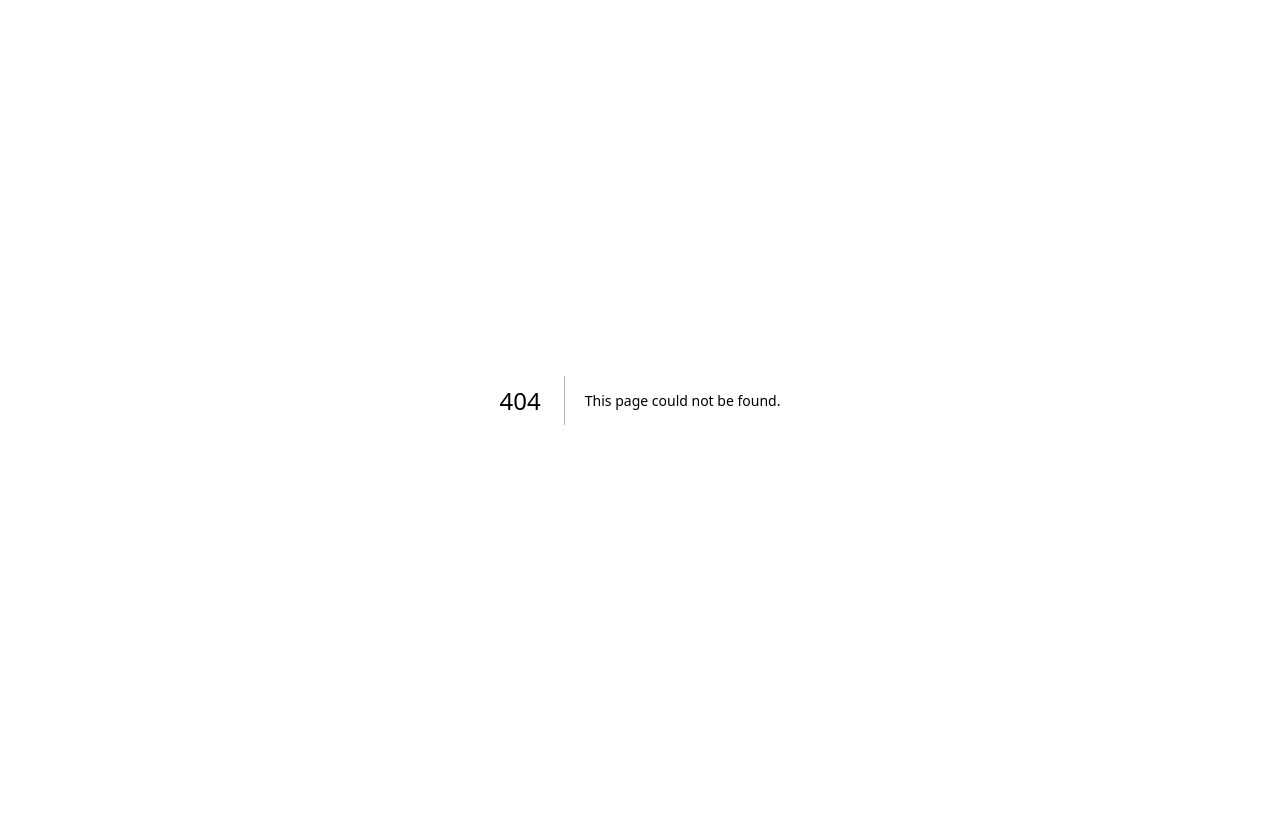
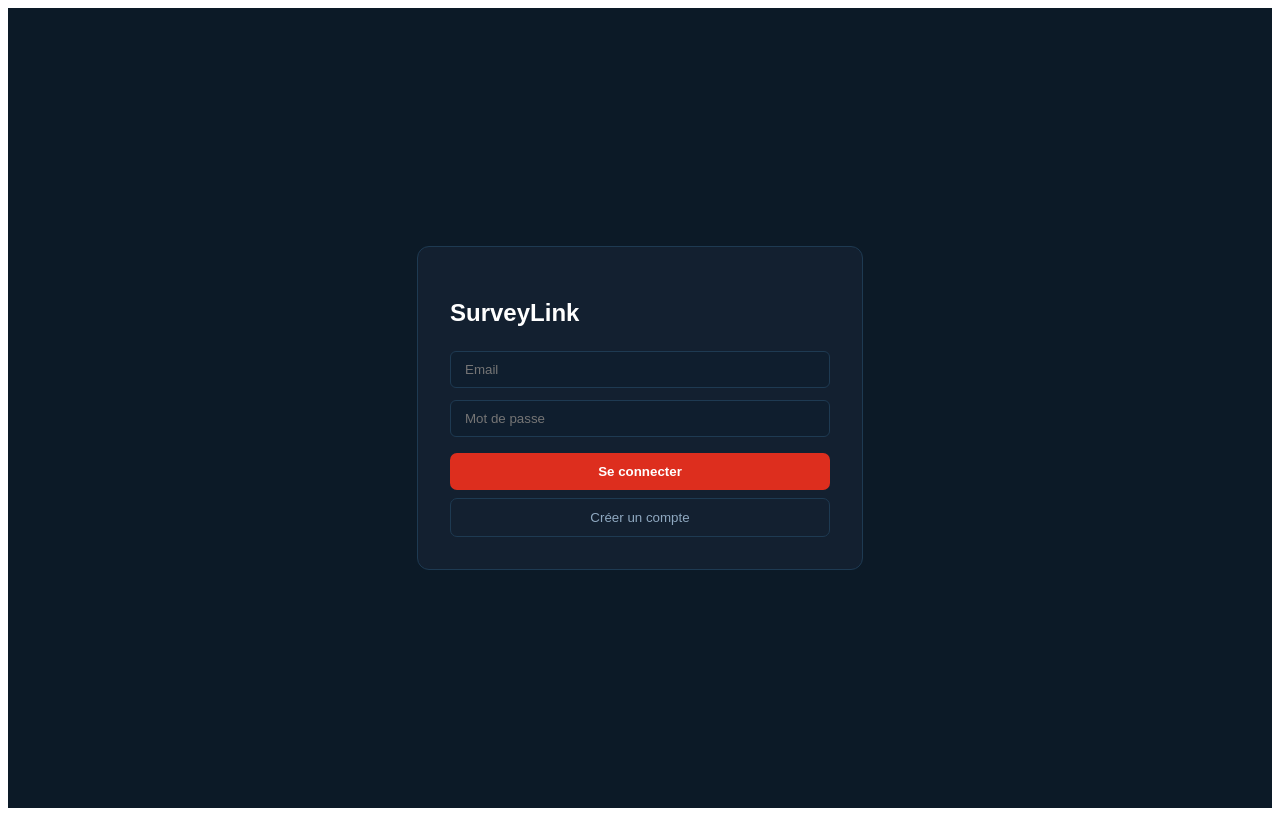
Before and after one commit to surveybaja-source/SVLT, a Next.js app: page /auth in a window 1280 px wide. Before the commit this address had no page. Built offline with nearby package versions, Linux system fonts and the light colour scheme; no server answers.

Commit message:
Add authentication page with login and registration

```diff
--- /dev/null
+++ b/app/auth/page.js
@@ -0,0 +1,51 @@
+'use client'
+import { useState } from 'react'
+import { supabase } from '../../lib/supabase'
+import { useRouter } from 'next/navigation'
+
+export default function AuthPage() {
+  const [email, setEmail] = useState('')
+  const [password, setPassword] = useState('')
+  const [loading, setLoading] = useState(false)
+  const [error, setError] = useState(null)
+  const router = useRouter()
+
+  const handleLogin = async () => {
+    setLoading(true)
+    setError(null)
+    const { error } = await supabase.auth.signInWithPassword({ email, password })
+    if (error) setError(error.message)
+    else router.push('/dashboard')
+    setLoading(false)
+  }
+
+  const handleRegister = async () => {
+    setLoading(true)
+    setError(null)
+    const { error } = await supabase.auth.signUp({ email, password })
+    if (error) setError(error.message)
+    else router.push('/dashboard')
+    setLoading(false)
+  }
+
+  return (
+    <div style={{minHeight:'100vh',background:'#0c1a27',display:'flex',alignItems:'center',justifyContent:'center'}}>
+      <div style={{background:'#132030',border:'1px solid #1e3a52',borderRadius:12,padding:32,width:380}}>
+        <h2 style={{color:'#fff',fontFamily:'sans-serif',marginBottom:24}}>SurveyLink</h2>
+        {error && <p style={{color:'#dd2e1e',fontSize:13,marginBottom:12}}>{error}</p>}
+        <input placeholder="Email" value={email} onChange={e=>setEmail(e.target.value)}
+          style={{width:'100%',background:'#0f1e2e',border:'1px solid #1e3a52',borderRadius:6,padding:'10px 14px',color:'#fff',marginBottom:12,boxSizing:'border-box'}}/>
+        <input type="password" placeholder="Mot de passe" value={password} onChange={e=>setPassword(e.target.value)}
+          style={{width:'100%',background:'#0f1e2e',border:'1px solid #1e3a52',borderRadius:6,padding:'10px 14px',color:'#fff',marginBottom:16,boxSizing:'border-box'}}/>
+        <button onClick={handleLogin} disabled={loading}
+          style={{width:'100%',background:'#dd2e1e',color:'#fff',border:'none',borderRadius:7,padding:'11px',marginBottom:8,cursor:'pointer',fontWeight:700}}>
+          {loading ? 'Chargement...' : 'Se connecter'}
+        </button>
+        <button onClick={handleRegister} disabled={loading}
+          style={{width:'100%',background:'transparent',color:'#8fa8c0',border:'1px solid #1e3a52',borderRadius:7,padding:'11px',cursor:'pointer'}}>
+          Créer un compte
+        </button>
+      </div>
+    </div>
+  )
+}
```
